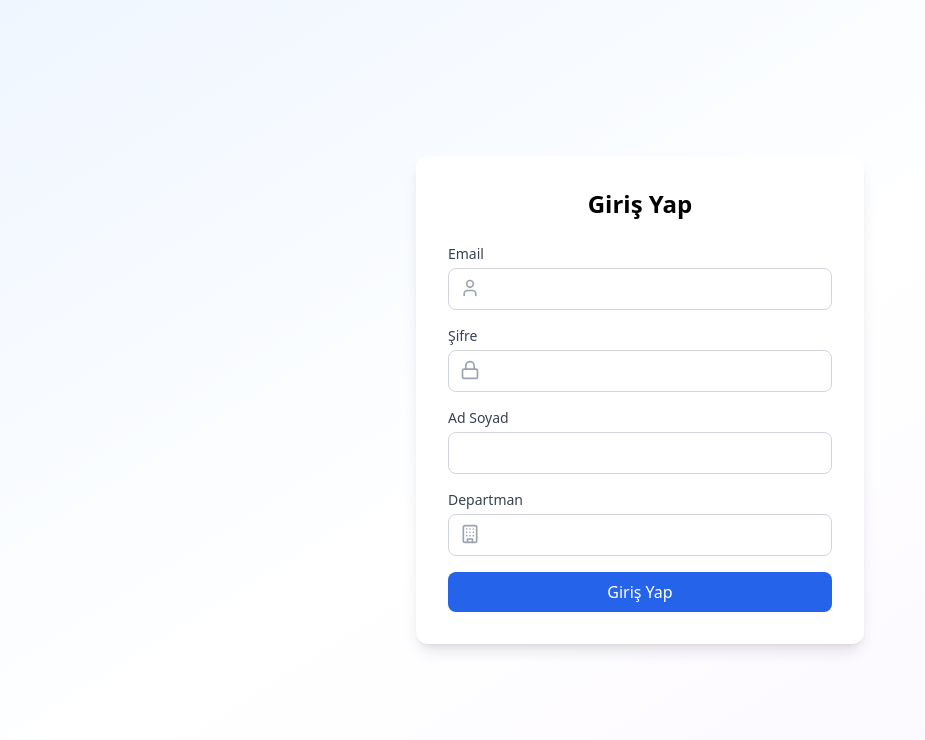
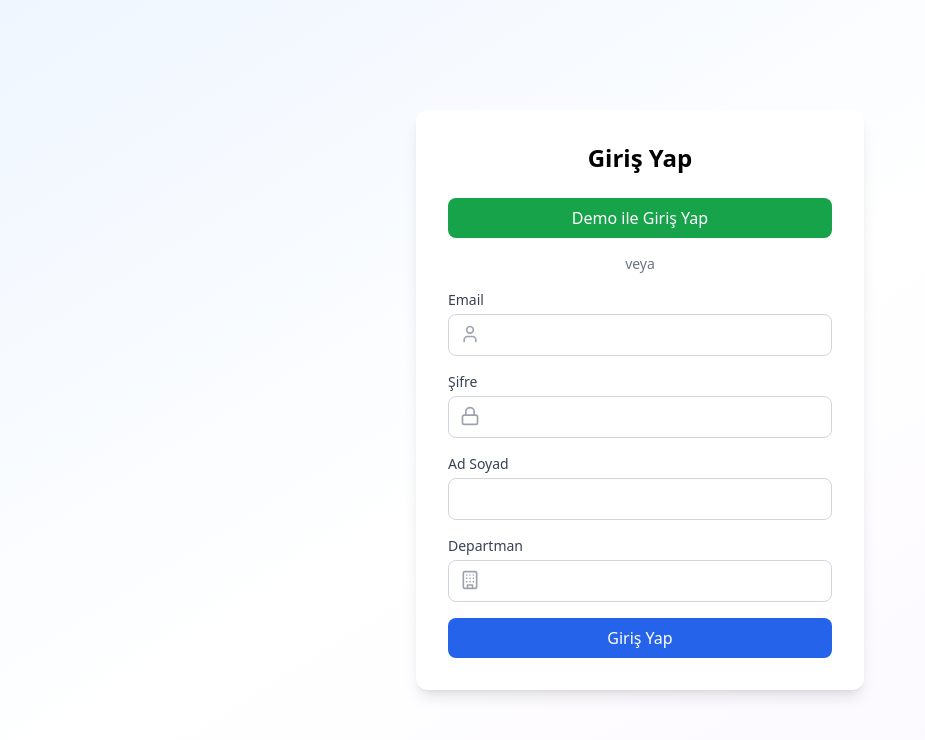
Before and after one commit to bozukaraba/kim-rapor, a React (Vite) app: page / in a window 1280 px wide. Shown: the top 740 px of the page, without its empty margins (0-925 px from the left). Built offline with nearby package versions, Linux system fonts and the light colour scheme; no server answers; the database is empty.

Commit message:
fix: Firebase Authentication geçici olarak devre dışı, veri kalıcılığı düzeltildi

```diff
--- a/src/components/Login.tsx
+++ b/src/components/Login.tsx
@@ -14,6 +14,41 @@ const Login: React.FC = () => {
   });
   const [loading, setLoading] = useState(false);
   const [error, setError] = useState<string | null>(null);
+
+  const handleDemoLogin = async () => {
+    setLoading(true);
+    setError(null);
+
+    try {
+      // Geçici çözüm - Firebase Auth olmadan test
+      const user = {
+        id: 'demo-user-id',
+        name: 'Demo Kullanıcı',
+        email: 'demo@kimrapor.com',
+        role: 'analyst' as const,
+        department: 'Demo Departman'
+      };
+      setUser(user);
+
+      // Firebase Authentication aktif olduğunda bu kısım kullanılacak:
+      // const demoEmail = 'demo@kimrapor.com';
+      // const demoPassword = 'demo123';
+      // const userCredential = await signInWithEmailAndPassword(auth, demoEmail, demoPassword);
+      // const user = {
+      //   id: userCredential.user.uid,
+      //   name: 'Demo Kullanıcı',
+      //   email: demoEmail,
+      //   role: 'analyst' as const,
+      //   department: 'Demo Departman'
+      // };
+      // setUser(user);
+    } catch (err) {
+      console.error('Demo login error:', err);
+      setError('Demo girişi başarısız.');
+    } finally {
+      setLoading(false);
+    }
+  };
 
   const handleSubmit = async (e: React.FormEvent) => {
     e.preventDefault();
@@ -42,11 +77,24 @@ const Login: React.FC = () => {
     <div className="min-h-screen bg-gradient-to-br from-blue-50 via-white to-purple-50 flex items-center justify-center p-4">
       <div className="bg-white p-8 rounded-xl shadow-lg max-w-md w-full">
         <h2 className="text-2xl font-bold text-center mb-6">Giriş Yap</h2>
+
         {error && (
           <div className="bg-red-50 text-red-600 p-3 rounded-lg mb-4">
             {error}
           </div>
         )}
+
+        <div className="mb-4">
+          <button
+            onClick={handleDemoLogin}
+            disabled={loading}
+            className="w-full bg-green-600 text-white py-2 px-4 rounded-lg hover:bg-green-700 transition-colors disabled:opacity-50 mb-4"
+          >
+            {loading ? 'Giriş yapılıyor...' : 'Demo ile Giriş Yap'}
+          </button>
+          <div className="text-center text-sm text-gray-500 mb-4">veya</div>
+        </div>
+
         <form onSubmit={handleSubmit} className="space-y-4">
           <div>
             <label className="block text-sm font-medium text-gray-700 mb-1">
--- a/src/context/AppContext.tsx
+++ b/src/context/AppContext.tsx
@@ -63,8 +63,7 @@ export const AppProvider: React.FC<AppProviderProps> = ({ children }) => {
 
   // Initial data load
   useEffect(() => {
-    if (!firebaseUser) return;
-
+    // Geçici: Auth kontrolü olmadan veri yükle
     const loadInitialData = async () => {
       try {
         const platformSnapshot = await getDocs(collection(db, 'platformData'));
@@ -87,10 +86,11 @@ export const AppProvider: React.FC<AppProviderProps> = ({ children }) => {
     };
 
     loadInitialData();
-  }, [firebaseUser]);
+  }, []);
 
   // Real-time updates
   useEffect(() => {
+    // Geçici: Auth kontrolü olmadan real-time updates
     const unsubPlatform = onSnapshot(
       collection(db, 'platformData'),
       (snapshot) => {
@@ -144,7 +144,10 @@ export const AppProvider: React.FC<AppProviderProps> = ({ children }) => {
   }, []);
 
   const addPlatformData = async (data: Omit<PlatformData, 'id' | 'enteredAt'>) => {
-    await import('firebase/firestore').then(async ({ addDoc, collection, serverTimestamp }) => {
+    // Geçici: Auth kontrolü kaldırıldı
+    // if (!firebaseUser) throw new Error('Kullanıcı girişi gerekli');
+
+    await import('firebase/firestore').then(async ({ addDoc, collection }) => {
       await addDoc(collection(db, 'platformData'), {
         ...data,
         enteredAt: new Date(),
@@ -153,7 +156,10 @@ export const AppProvider: React.FC<AppProviderProps> = ({ children }) => {
   };
 
   const addWebsiteData = async (data: Omit<WebsiteData, 'id' | 'enteredAt'>) => {
-    await import('firebase/firestore').then(async ({ addDoc, collection, serverTimestamp }) => {
+    // Geçici: Auth kontrolü kaldırıldı
+    // if (!firebaseUser) throw new Error('Kullanıcı girişi gerekli');
+
+    await import('firebase/firestore').then(async ({ addDoc, collection }) => {
       await addDoc(collection(db, 'websiteData'), {
         ...data,
         enteredAt: new Date(),
@@ -162,7 +168,10 @@ export const AppProvider: React.FC<AppProviderProps> = ({ children }) => {
   };
 
   const addNewsData = async (data: Omit<NewsData, 'id' | 'enteredAt'>) => {
-    await import('firebase/firestore').then(async ({ addDoc, collection, serverTimestamp }) => {
+    // Geçici: Auth kontrolü kaldırıldı
+    // if (!firebaseUser) throw new Error('Kullanıcı girişi gerekli');
+
+    await import('firebase/firestore').then(async ({ addDoc, collection }) => {
       await addDoc(collection(db, 'newsData'), {
         ...data,
         enteredAt: new Date(),
```
